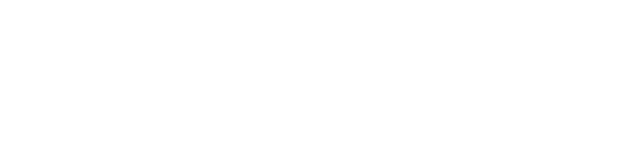
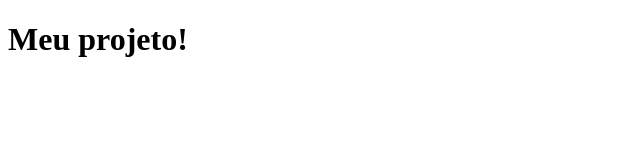
Before and after one commit to marypereira/meu-site, a plain HTML site: page index.html in a window 1280 px wide. Shown: the whole page, without its empty margins (0-640 px from the left). Drawn offline with Linux system fonts and the light colour scheme.

```diff
--- a/index.html
+++ b/index.html
@@ -7,6 +7,6 @@
     <title>Document</title>
 </head>
 <body>
-
+    <h1>Meu projeto!</h1>
 </body>
 </html>
```
